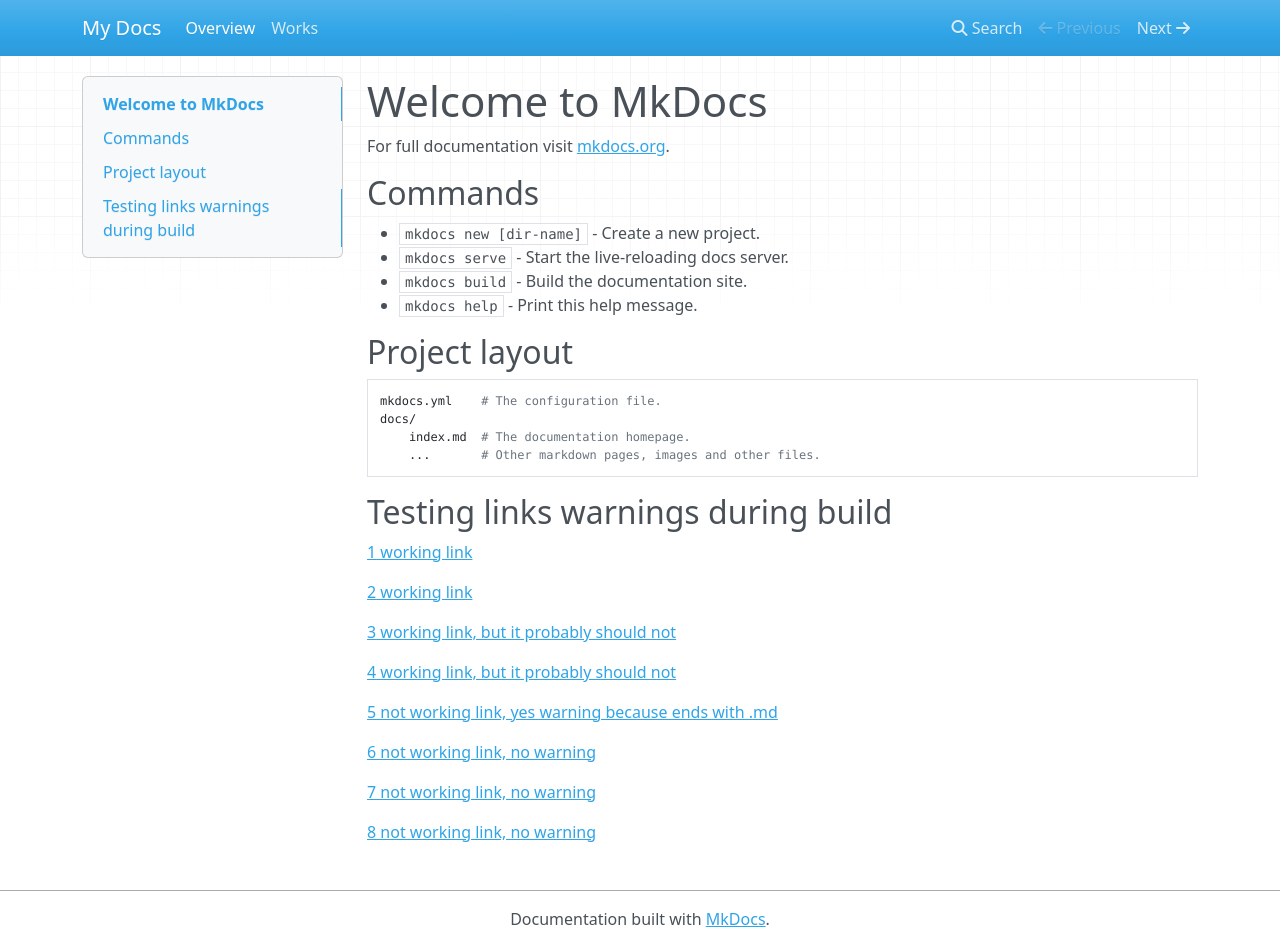
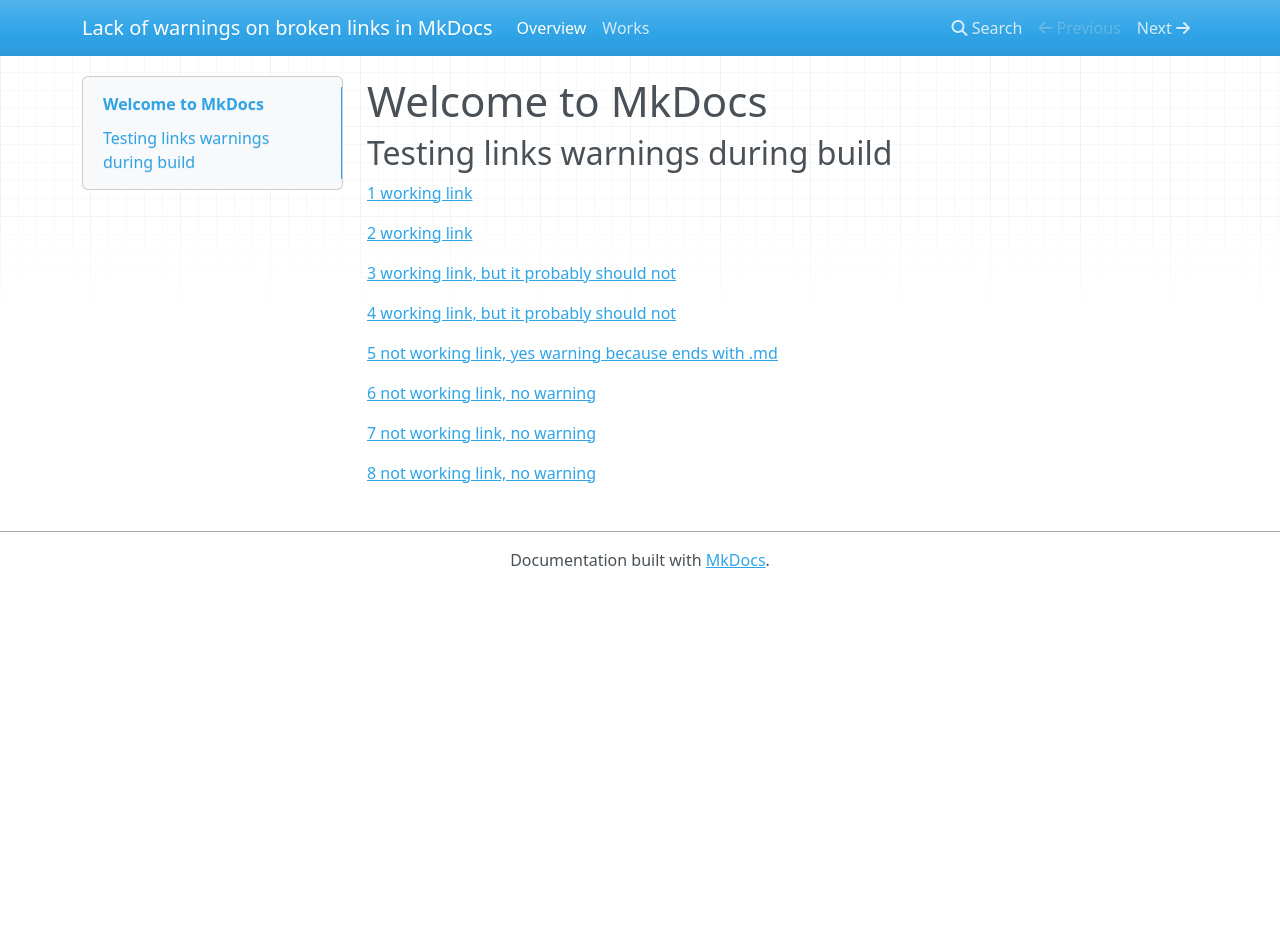
Before and after one commit to ubershmekel/mkdocs-warnings, an MkDocs documentation site: the page built from docs/index.md, in a window 1280 px wide and 947 px high. Built offline with MkDocs 1.6.1, drawn with Linux system fonts in a browser that asks for light colours; nearby versions of some CDN libraries; old or Windows-style settings are respelled for this version of MkDocs.

```diff
--- a/docs/index.md
+++ b/docs/index.md
@@ -1,20 +1,4 @@
 # Welcome to MkDocs
-
-For full documentation visit [mkdocs.org](http://mkdocs.org).
-
-## Commands
-
-* `mkdocs new [dir-name]` - Create a new project.
-* `mkdocs serve` - Start the live-reloading docs server.
-* `mkdocs build` - Build the documentation site.
-* `mkdocs help` - Print this help message.
-
-## Project layout
-
-    mkdocs.yml    # The configuration file.
-    docs/
-        index.md  # The documentation homepage.
-        ...       # Other markdown pages, images and other files.
 
 ## Testing links warnings during build
 
--- a/mkdocs.yml
+++ b/mkdocs.yml
@@ -1,4 +1,4 @@
-site_name: My Docs
+site_name: Lack of warnings on broken links in MkDocs
 pages:
   - Overview: index.md
   - Works: works.md
```
Also changed, not shown: README.md (+4 -1 lines), site/404.html, site/index.html, site/search/search_index.json, site/works/index.html.
